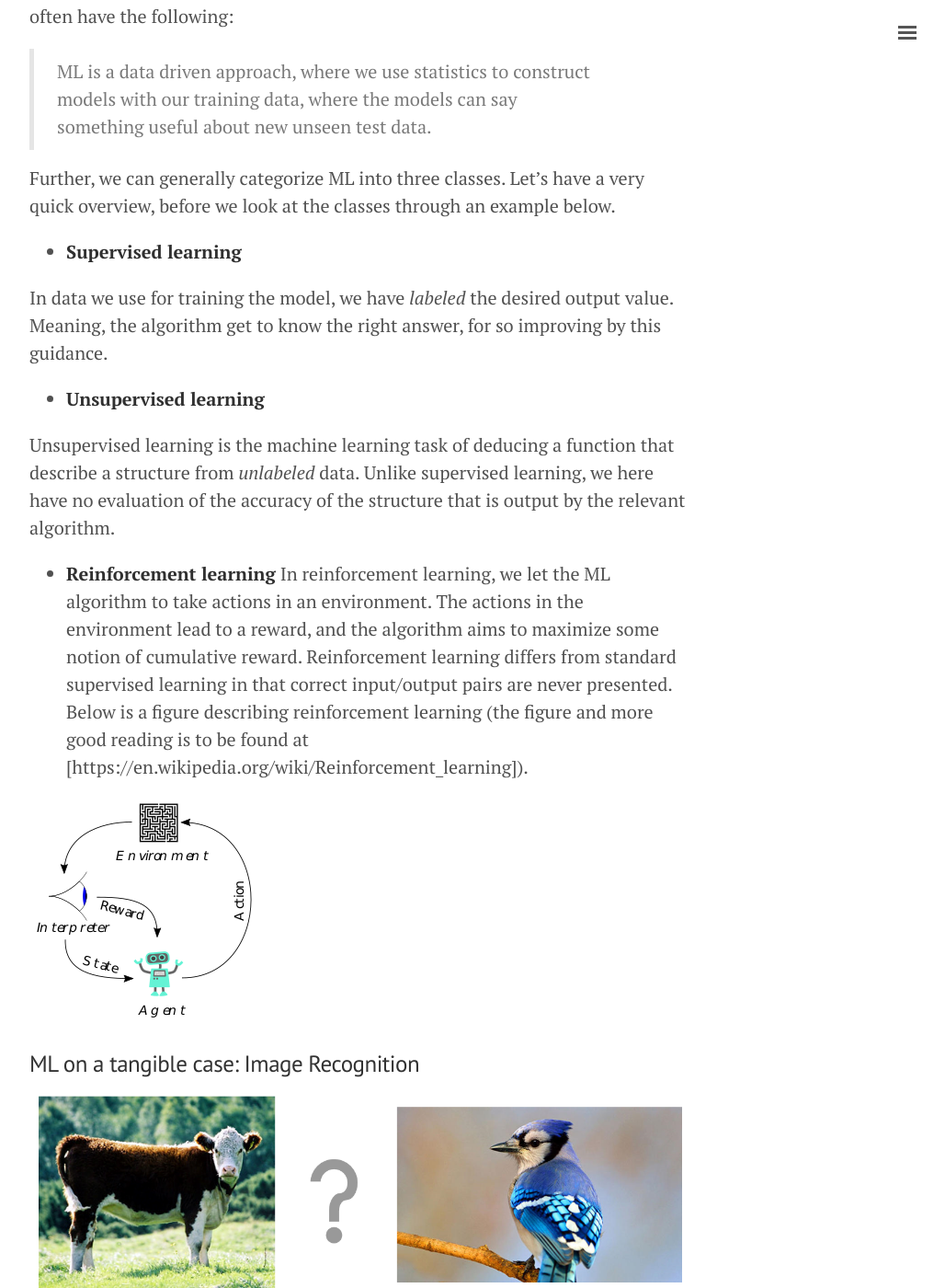
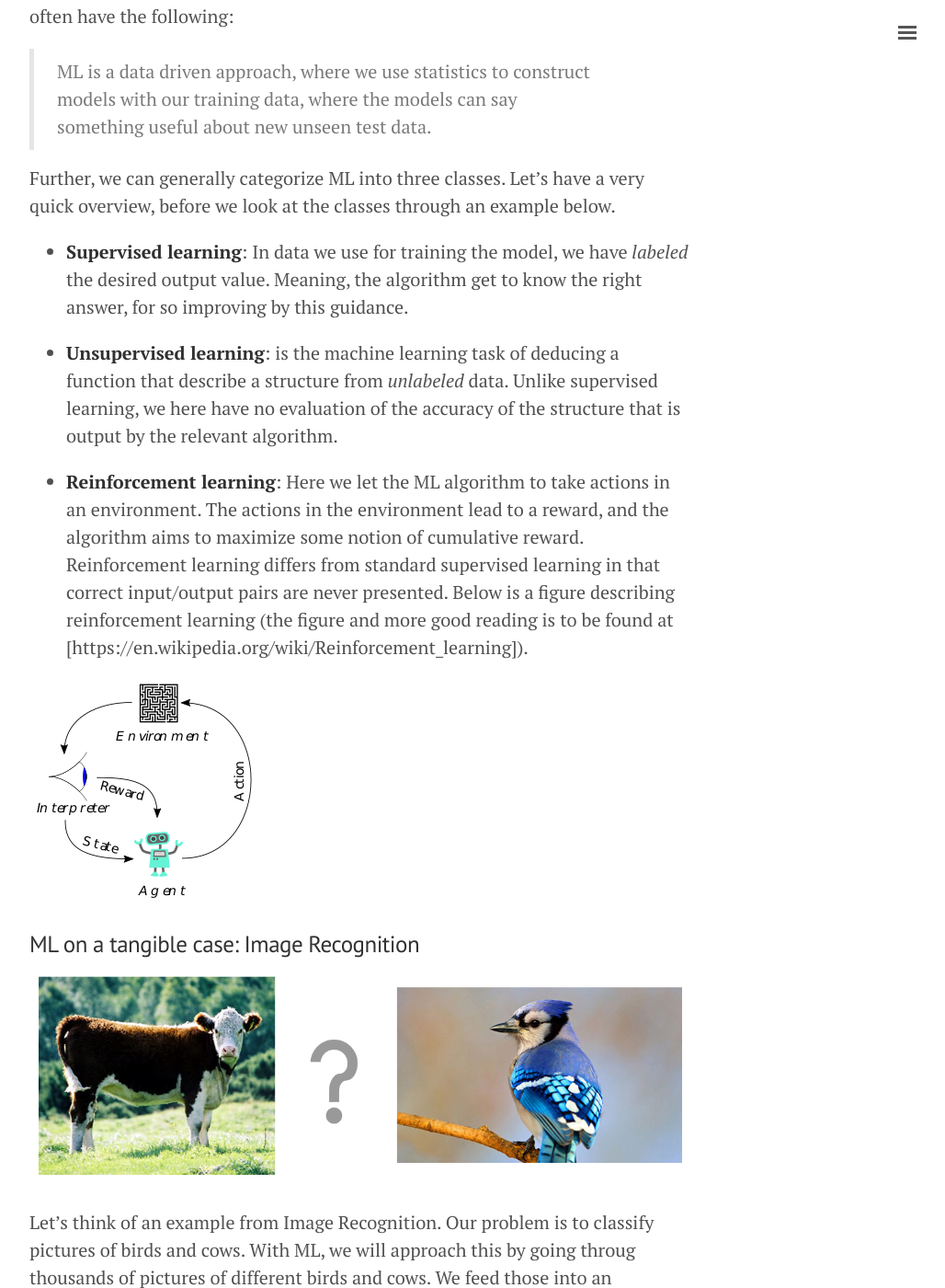
Before and after one commit to herman-hellenes/herman-hellenes.github.io, a Jekyll site: the page built from undone_posts/2017-08-23-intro-ML.md, in a window 1280 px wide and 1400 px high, scrolled down 2186 px. Shown: the whole window at 92% size, without its empty margins (248-1276 px from the left). Built offline with Jekyll 4.4.1, drawn with Linux system fonts in a browser that asks for light colours; nearby versions of some CDN libraries; comment, search, counter and statistics services are not loaded.

Commit message:
Update 2017-08-23-intro-ML.md

```diff
--- a/undone_posts/2017-08-23-intro-ML.md
+++ b/undone_posts/2017-08-23-intro-ML.md
@@ -34,16 +34,11 @@
 
 Further, we can generally categorize ML into three classes. Let's have a very quick overview, before we look at the classes through an example below.
 
-* **Supervised learning**
+* **Supervised learning**: In data we use for training the model, we have *labeled* the desired output value. Meaning, the algorithm get to know the right answer, for so improving by this guidance.
 
-In data we use for training the model, we have *labeled* the desired output value. Meaning, the algorithm get to know the right answer, for so improving by this guidance.
+* **Unsupervised learning**: is the machine learning task of deducing a function that describe a structure from *unlabeled* data. Unlike supervised learning, we here have no evaluation of the accuracy of the structure that is output by the relevant algorithm.
 
-* **Unsupervised learning**
-
-Unsupervised learning is the machine learning task of deducing a function that describe a structure from *unlabeled* data. Unlike supervised learning, we here have no evaluation of the accuracy of the structure that is output by the relevant algorithm.
-
-* **Reinforcement learning**
-In reinforcement learning, we let the ML algorithm to take actions in an environment. The actions in the environment lead to a reward, and the algorithm aims to maximize some notion of cumulative reward. Reinforcement learning differs from standard supervised learning in that correct input/output pairs are never presented. Below is a figure describing reinforcement learning (the figure and more good reading is to be found at [https://en.wikipedia.org/wiki/Reinforcement_learning]).
+* **Reinforcement learning**: Here we let the ML algorithm to take actions in an environment. The actions in the environment lead to a reward, and the algorithm aims to maximize some notion of cumulative reward. Reinforcement learning differs from standard supervised learning in that correct input/output pairs are never presented. Below is a figure describing reinforcement learning (the figure and more good reading is to be found at [https://en.wikipedia.org/wiki/Reinforcement_learning]).
 
 ![center](/figs/2017-08-23-intro-ML/Reinforcement_learning_diagram.png)
 
```
